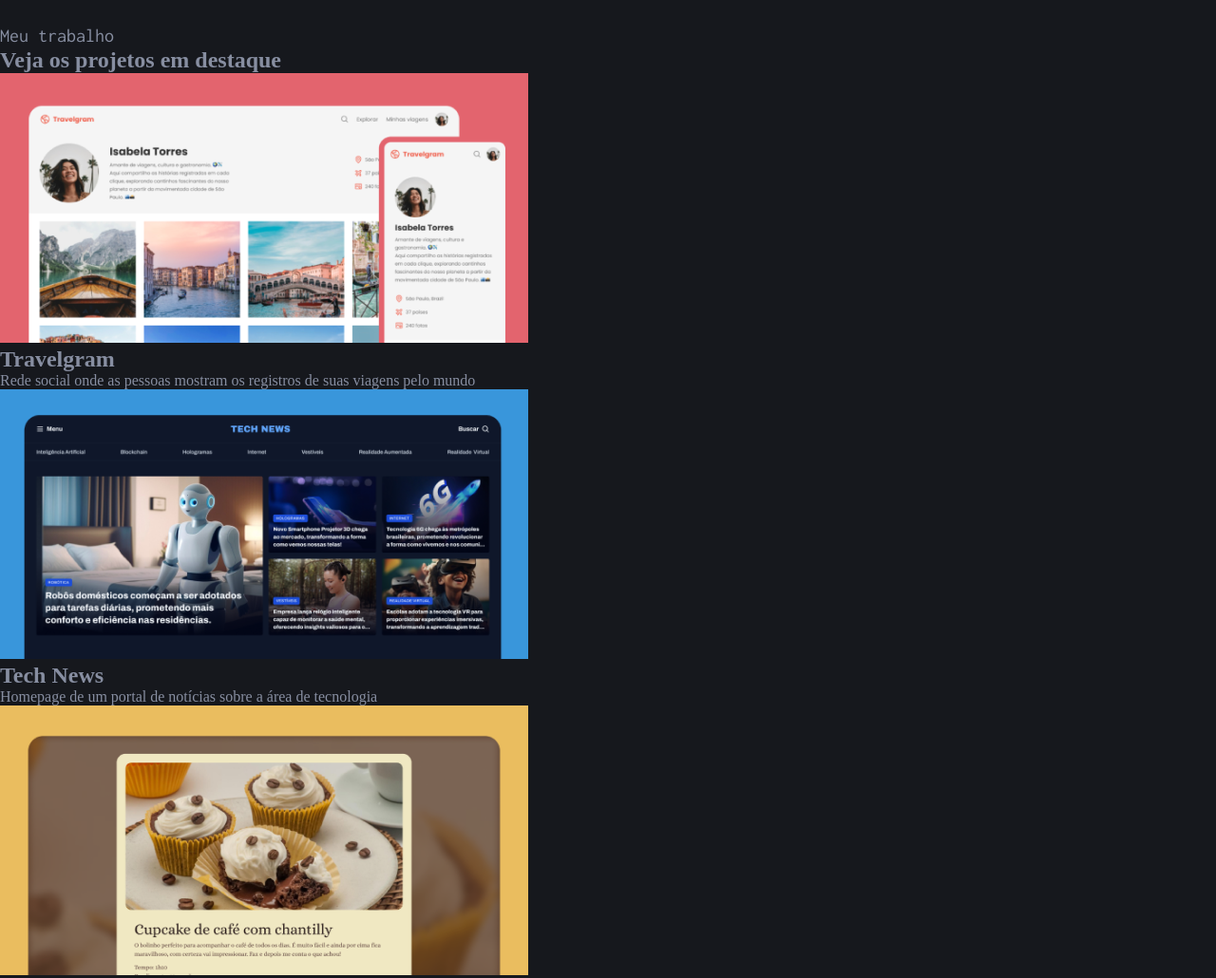
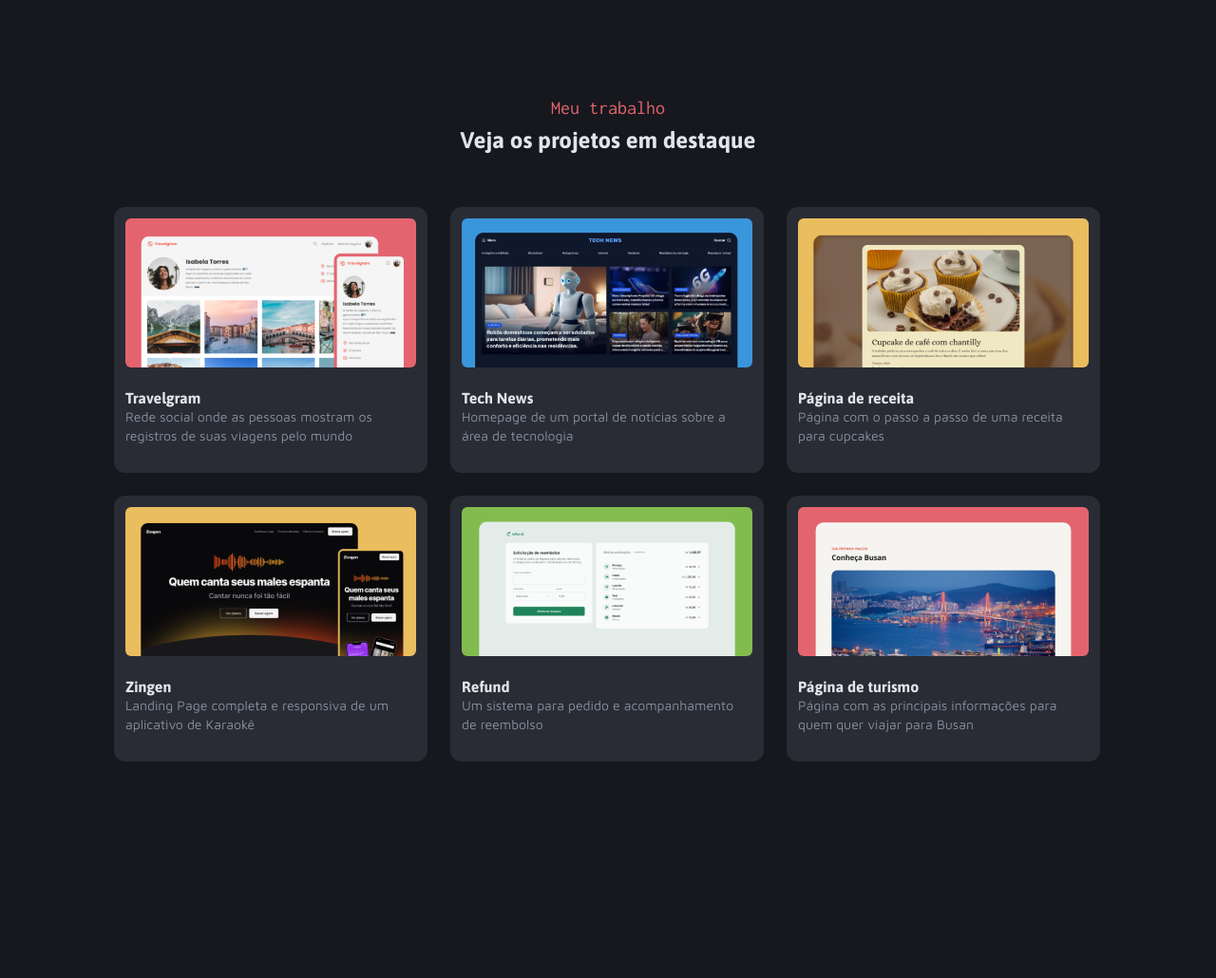
Before and after one commit to ArthurN7rd/Projeto-Portifolio-Dev, a plain HTML site: page index.html in a window 1280 px wide. Shown: the part 700-1730 px from the top of the page at 95% size. After the commit the page ends 1646 px from the top, so only its background shows below. Drawn offline with Linux system fonts and the light colour scheme.

Commit message:
finalizado area de apresentação

```diff
--- a/Style/global.css
+++ b/Style/global.css
@@ -24,7 +24,7 @@
     --font-family-asap: "Asap", sans-serif;
     --title-lg: bold 56px/120% var(--font-family-asap);
     --title-md: bold 24px/120% var(--font-family-asap);
-    --title-ms: bold 16px/120% var(--font-family-asap);
+    --title-sm: bold 16px/120% var(--font-family-asap);
 
     --font-family-inconsolata: "Inconsolata", monospace;
     --subtitulo: 20px/120% var(--font-family-inconsolata);
--- a/Style/header.css
+++ b/Style/header.css
@@ -148,5 +148,5 @@
 }
 
 .arrow{
-    padding-bottom: 57px;
+    padding-bottom: 60.5px;
 }
--- a/Style/section.css
+++ b/Style/section.css
@@ -20,3 +20,55 @@
     }
 
 }
+
+#projetos{
+    padding-bottom: 144px;
+
+    .grid{
+        display: grid;
+        grid-template-columns: repeat(3, 330px);
+        grid-template-rows: repeat(2, 280px);
+        gap: 24px;
+    }
+
+    .text-projetos{
+        text-align: center;
+        h2{
+            font: var(--title-md);
+            color: var(--gray-600);
+            padding-bottom:56px;
+        }
+        h3{
+            font: var(--subtitulo);
+            color: var(--red-color);
+            padding: 72px 0 8px 0;
+        }
+    }
+
+    img{
+        width: 330px;
+        border-radius: 18px;
+        padding: 12px;
+    }
+
+    .aprsentação{
+        background-color: var(--gray-300);
+        border-radius: 12px;
+        width: 330px;
+        height: 280px;
+
+        div{
+            padding: 7px 12px 12px 12px;
+            place-content: center
+        }
+
+        h2{
+            color: var(--gray-600);
+            font:var(--title-sm)
+        }
+
+        p{
+            font: var(--text-sm);
+        }
+    }
+}
--- a/index.html
+++ b/index.html
@@ -67,46 +67,58 @@
     </header>
 
     <section id="projetos">
-        <div>
+        <div class="text-projetos">
             <h3>Meu trabalho</h3>
             <h2>Veja os projetos em destaque</h2>
         </div>
 
-        <div class="grid">
+        <div class="grid container">
+            <div class="aprsentação">
+                <img src="Asset/Thumbnail_Project-01.png" alt="">
                 <div>
-                <img src="Asset/Thumbnail_Project-01.png" alt="">
                     <h2>Travelgram</h2>
-                 <p>Rede social onde as pessoas mostram os registros de suas viagens pelo mundo</p>
+                     <p>Rede social onde as pessoas mostram os <br> registros de suas viagens pelo mundo</p>
+                </div>
             </div>
 
+            <div class="aprsentação">
+                <img src="Asset/Thumbnail_Project-02.png" alt="">
                 <div>
-                <img src="Asset/Thumbnail_Project-02.png" alt="">
                     <h2>Tech News</h2>
-                 <p>Homepage de um portal de notícias sobre a área de tecnologia</p>
+                    <p>Homepage de um portal de notícias sobre a <br> área de tecnologia</p>
+                </div>
             </div>
 
+            <div class="aprsentação">
+                <img src="Asset/Thumbnail_Project-03.png" alt="">
                 <div>
-                <img src="Asset/Thumbnail_Project-03.png" alt="">
                     <h2>Página de receita</h2>
-                 <p>Página com o passo a passo de uma receita para cupcakes</p>
+                    <p>Página com o passo a passo de uma receita <br> para cupcakes</p>
+                </div>
             </div>
 
+            <div class="aprsentação">
+                <img src="Asset/Thumbnail_Project-04.png" alt="">
                 <div>
-                <img src="Asset/Thumbnail_Project-04.png" alt="">
                     <h2>Zingen</h2>
-                 <p>Landing Page completa e responsiva de um aplicativo de Karaokê</p>
+                    <p>Landing Page completa e responsiva de um <br> aplicativo de Karaokê</p>
+                </div>
             </div>
 
+            <div class="aprsentação">
+                <img src="Asset/Thumbnail_Project-05.png" alt="">
                 <div>
-                <img src="Asset/Thumbnail_Project-05.png" alt="">
                     <h2>Refund</h2>
-                 <p>Um sistema para pedido e acompanhamento de reembolso</p>
+                    <p>Um sistema para pedido e acompanhamento <br> de reembolso</p>
+                </div>
             </div>
 
+            <div class="aprsentação">
+                <img src="Asset/Thumbnail_Project-06.png" alt="">
                 <div>
-                <img src="Asset/Thumbnail_Project-06.png" alt="">
                     <h2>Página de turismo</h2>
-                 <p>Página com as principais informações para quem quer viajar para Busan</p>
+                    <p>Página com as principais informações para <br> quem quer viajar para Busan</p>
+                </div>
             </div>
         </div>
 
```
Lines whose indentation alone changed are shown as unchanged.
